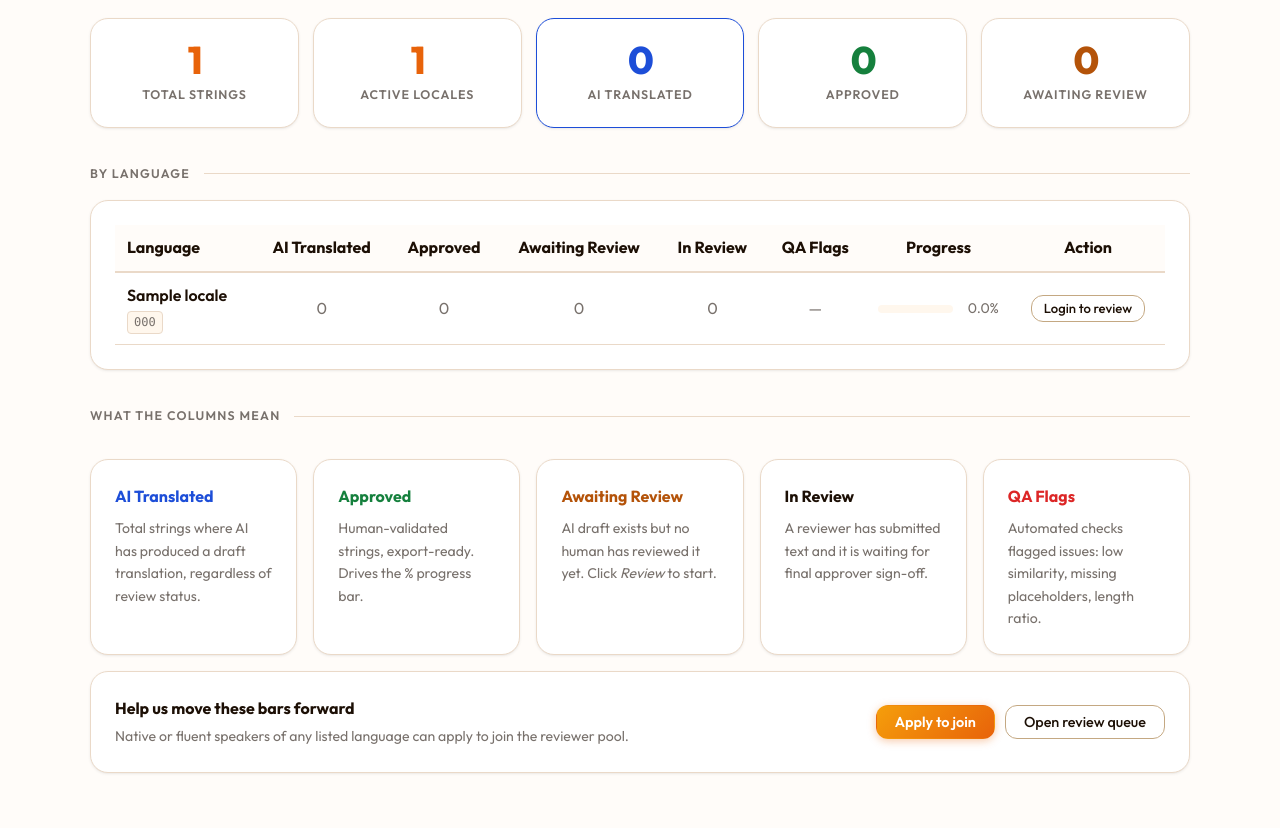
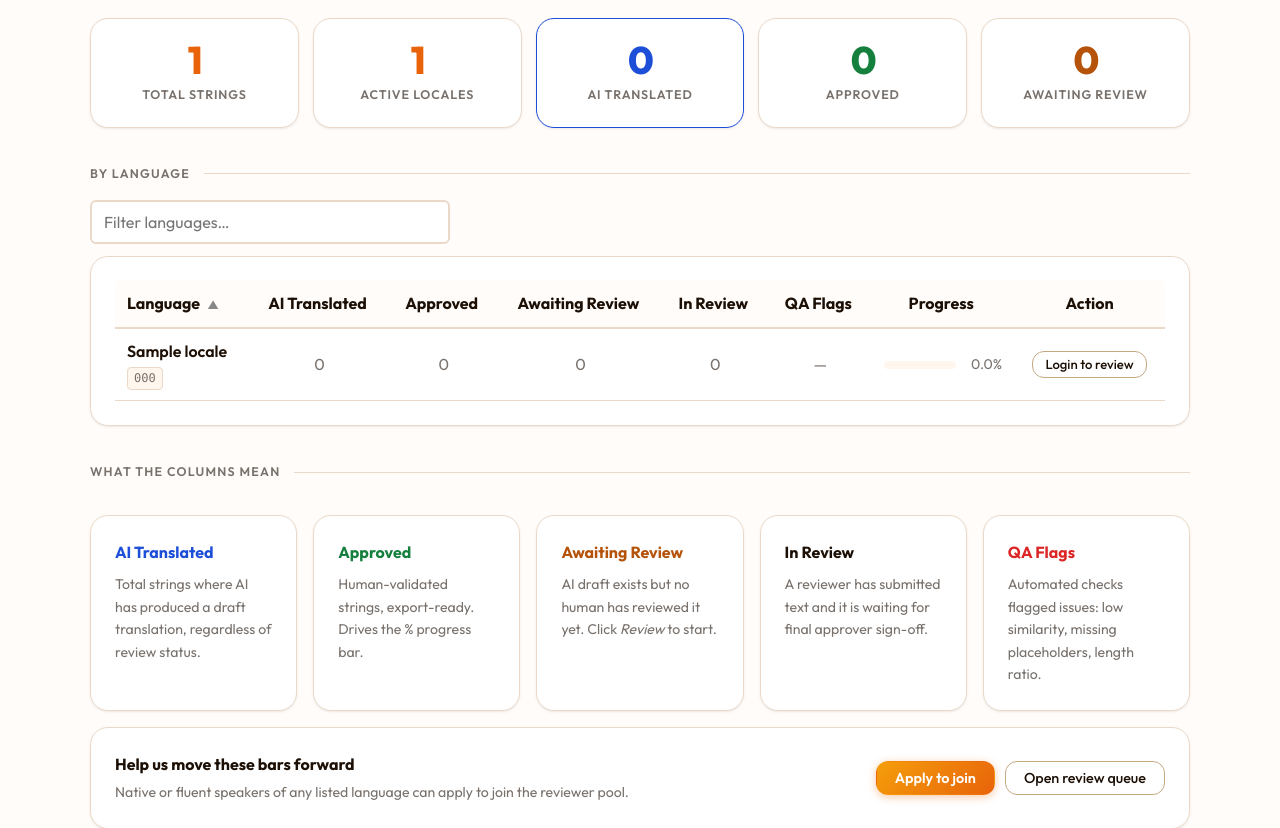
Before and after one commit to Sagaustus/spyral_translation, a Django app: page /progress/ in a window 1280 px wide. Shown: the part 298-1126 px from the top of the page. Run offline with Django 5.2, Linux system fonts and the light colour scheme; tables that the repository leaves empty hold one stand-in row (values such as "Sample post"); data that the repository does not hold is empty.

Commit message:
Add sort and filter to progress table
Clickable column headers sort ascending/descending. A search input
filters languages by name or code. All client-side, no backend changes.

Co-Authored-By: Claude Opus 4.6 <noreply@anthropic.com>

```diff
--- a/l10n/static/l10n/site.css
+++ b/l10n/static/l10n/site.css
@@ -587,6 +587,11 @@ textarea {
   .grid.cols-3 { grid-template-columns: repeat(3, minmax(0, 1fr)); }
   .grid.cols-2 { grid-template-columns: repeat(2, minmax(0, 1fr)); }
 }
+
+/* ── Sortable table headers ──────────────────────────────── */
+th[data-sort] { position: relative; }
+th[data-sort]:hover { background: var(--clr-surface-2, #f5f5f5); }
+.sort-arrow { font-size: 0.7em; margin-left: 4px; color: var(--clr-muted, #888); }
 
 /* ── Feature cards (home page) ────────────────────────────── */
 .feature-card {
--- a/l10n/templates/l10n/progress.html
+++ b/l10n/templates/l10n/progress.html
@@ -38,17 +38,22 @@
   <div class="section-label"><h3>By language</h3></div>
 
   {% if locale_stats %}
+  <div style="margin-bottom: 12px;">
+    <input type="text" id="js-lang-filter" placeholder="Filter languages…"
+           style="width: 100%; max-width: 360px; padding: 8px 12px; font-size: 1rem; border: 2px solid var(--clr-border); border-radius: 6px; font-family: inherit;">
+    <span id="js-filter-count" class="muted text-sm" style="margin-left: 8px;"></span>
+  </div>
   <div class="card mt-0" style="overflow-x: auto; max-height: 70vh; overflow-y: auto;">
-    <table style="width: 100%; border-collapse: collapse; min-width: 680px;">
+    <table id="js-progress-table" style="width: 100%; border-collapse: collapse; min-width: 680px;">
       <thead>
         <tr style="text-align: left; border-bottom: 2px solid var(--clr-border); position: sticky; top: 0; background: var(--clr-surface, #fff); z-index: 1;">
-          <th style="padding: 10px 12px;">Language</th>
-          <th style="padding: 10px 12px; text-align: center;">AI Translated</th>
-          <th style="padding: 10px 12px; text-align: center;">Approved</th>
-          <th style="padding: 10px 12px; text-align: center;">Awaiting Review</th>
-          <th style="padding: 10px 12px; text-align: center;">In Review</th>
-          <th style="padding: 10px 12px; text-align: center;">QA Flags</th>
-          <th style="padding: 10px 12px; text-align: center;">Progress</th>
+          <th style="padding: 10px 12px; cursor: pointer; user-select: none;" data-sort="text" data-col="0">Language <span class="sort-arrow">&#x25B2;</span></th>
+          <th style="padding: 10px 12px; text-align: center; cursor: pointer; user-select: none;" data-sort="num" data-col="1">AI Translated <span class="sort-arrow"></span></th>
+          <th style="padding: 10px 12px; text-align: center; cursor: pointer; user-select: none;" data-sort="num" data-col="2">Approved <span class="sort-arrow"></span></th>
+          <th style="padding: 10px 12px; text-align: center; cursor: pointer; user-select: none;" data-sort="num" data-col="3">Awaiting Review <span class="sort-arrow"></span></th>
+          <th style="padding: 10px 12px; text-align: center; cursor: pointer; user-select: none;" data-sort="num" data-col="4">In Review <span class="sort-arrow"></span></th>
+          <th style="padding: 10px 12px; text-align: center; cursor: pointer; user-select: none;" data-sort="num" data-col="5">QA Flags <span class="sort-arrow"></span></th>
+          <th style="padding: 10px 12px; text-align: center; cursor: pointer; user-select: none;" data-sort="num" data-col="6">Progress <span class="sort-arrow"></span></th>
           <th style="padding: 10px 12px; text-align: center;">Action</th>
         </tr>
       </thead>
@@ -57,13 +62,13 @@
         <tr style="border-bottom: 1px solid var(--clr-border);">
 
           {# Language name + code #}
-          <td style="padding: 10px 12px;">
+          <td style="padding: 10px 12px;" data-sort-value="{{ s.locale.name|lower }}">
             <div style="font-weight: 600;">{{ s.locale.name }}</div>
             <span class="locale-code">{{ s.locale.code }}</span>
           </td>
 
           {# AI Translated #}
-          <td style="padding: 10px 12px; text-align: center;">
+          <td style="padding: 10px 12px; text-align: center;" data-sort-value="{{ s.ai_translated }}">
             {% if s.ai_translated %}
               <span style="color: var(--clr-info, #3b82f6); font-weight: 600;">{{ s.ai_translated }}</span>
             {% else %}
@@ -72,7 +77,7 @@
           </td>
 
           {# Approved #}
-          <td style="padding: 10px 12px; text-align: center;">
+          <td style="padding: 10px 12px; text-align: center;" data-sort-value="{{ s.approved }}">
             {% if s.approved %}
               <span style="color: var(--clr-success); font-weight: 600;">{{ s.approved }}</span>
             {% else %}
@@ -81,7 +86,7 @@
           </td>
 
           {# Awaiting review (machine draft) #}
-          <td style="padding: 10px 12px; text-align: center;">
+          <td style="padding: 10px 12px; text-align: center;" data-sort-value="{{ s.machine_draft }}">
             {% if s.machine_draft %}
               <span style="color: var(--clr-warning); font-weight: 600;">{{ s.machine_draft }}</span>
             {% else %}
@@ -90,7 +95,7 @@
           </td>
 
           {# In review #}
-          <td style="padding: 10px 12px; text-align: center;">
+          <td style="padding: 10px 12px; text-align: center;" data-sort-value="{{ s.in_review }}">
             {% if s.in_review %}
               <span style="font-weight: 600;">{{ s.in_review }}</span>
             {% else %}
@@ -99,7 +104,7 @@
           </td>
 
           {# QA flags #}
-          <td style="padding: 10px 12px; text-align: center;">
+          <td style="padding: 10px 12px; text-align: center;" data-sort-value="{{ s.qa_warnings }}">
             {% if s.qa_warnings %}
               <span style="color: var(--clr-danger); font-weight: 600;">&#9888; {{ s.qa_warnings }}</span>
             {% else %}
@@ -108,7 +113,7 @@
           </td>
 
           {# Progress bar #}
-          <td style="padding: 10px 12px; min-width: 130px;">
+          <td style="padding: 10px 12px; min-width: 130px;" data-sort-value="{{ s.pct }}">
             <div style="display: flex; align-items: center; gap: 8px;">
               <div style="flex: 1; background: var(--clr-surface-2); border-radius: 4px; height: 8px; overflow: hidden;">
                 <div style="width: {{ s.pct }}%; background: var(--clr-success); height: 100%; border-radius: 4px;"></div>
@@ -201,4 +206,69 @@
       </div>
     </div>
   </div>
+
+  <script>
+  (function () {
+    var table = document.getElementById('js-progress-table');
+    if (!table) return;
+    var tbody = table.tBodies[0];
+    var headers = table.querySelectorAll('th[data-sort]');
+    var filterInput = document.getElementById('js-lang-filter');
+    var filterCount = document.getElementById('js-filter-count');
+    var rows = Array.from(tbody.rows);
+    var currentCol = 0;
+    var currentAsc = true;
+
+    // Sort
+    function sortTable(colIdx, type, asc) {
+      rows.sort(function (a, b) {
+        var av = a.cells[colIdx].getAttribute('data-sort-value') || '';
+        var bv = b.cells[colIdx].getAttribute('data-sort-value') || '';
+        if (type === 'num') {
+          av = parseFloat(av) || 0;
+          bv = parseFloat(bv) || 0;
+          return asc ? av - bv : bv - av;
+        }
+        return asc ? av.localeCompare(bv) : bv.localeCompare(av);
+      });
+      rows.forEach(function (r) { tbody.appendChild(r); });
+      applyFilter();
+    }
+
+    headers.forEach(function (th) {
+      th.addEventListener('click', function () {
+        var col = parseInt(th.getAttribute('data-col'));
+        var type = th.getAttribute('data-sort');
+        if (currentCol === col) {
+          currentAsc = !currentAsc;
+        } else {
+          currentCol = col;
+          currentAsc = type === 'text';
+        }
+        // Update arrows
+        headers.forEach(function (h) {
+          h.querySelector('.sort-arrow').textContent = '';
+        });
+        th.querySelector('.sort-arrow').textContent = currentAsc ? '\u25B2' : '\u25BC';
+        sortTable(col, type, currentAsc);
+      });
+    });
+
+    // Filter
+    function applyFilter() {
+      var term = filterInput.value.trim().toLowerCase();
+      var visible = 0;
+      rows.forEach(function (r) {
+        var lang = (r.cells[0].getAttribute('data-sort-value') || '') +
+                   ' ' + (r.cells[0].querySelector('.locale-code') || {}).textContent;
+        var match = !term || lang.toLowerCase().indexOf(term) !== -1;
+        r.style.display = match ? '' : 'none';
+        if (match) visible++;
+      });
+      filterCount.textContent = term ? visible + ' of ' + rows.length + ' languages' : '';
+    }
+
+    filterInput.addEventListener('input', applyFilter);
+  })();
+  </script>
 {% endblock %}
```
